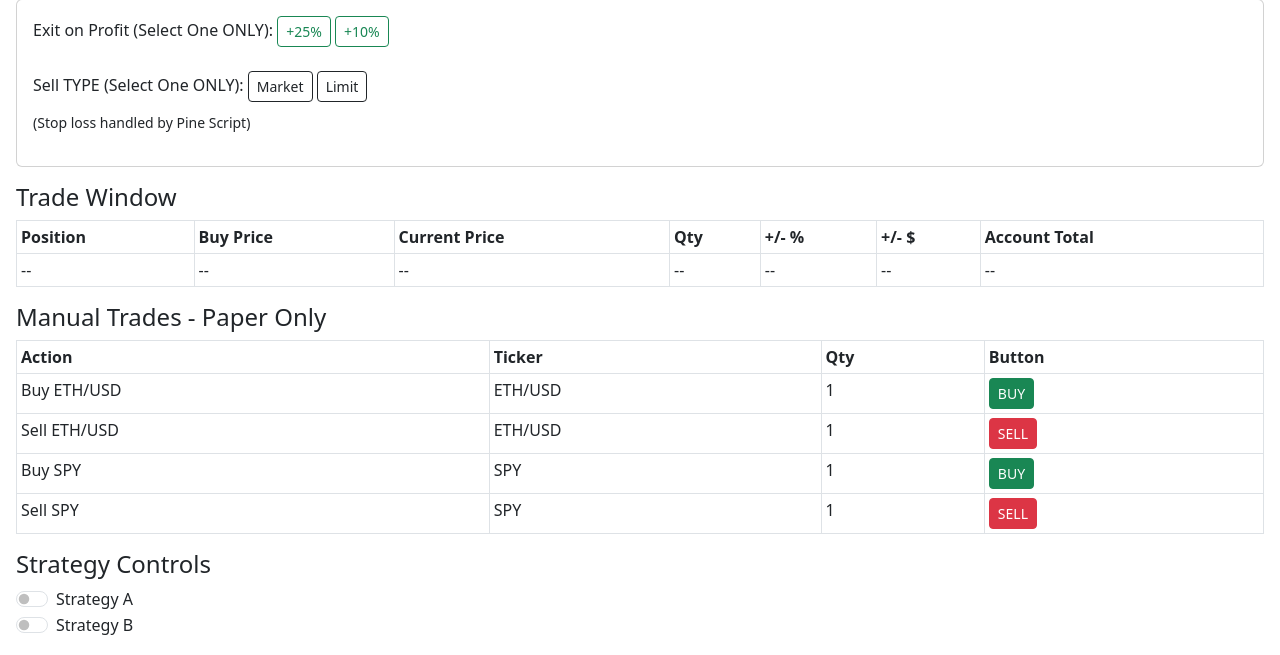
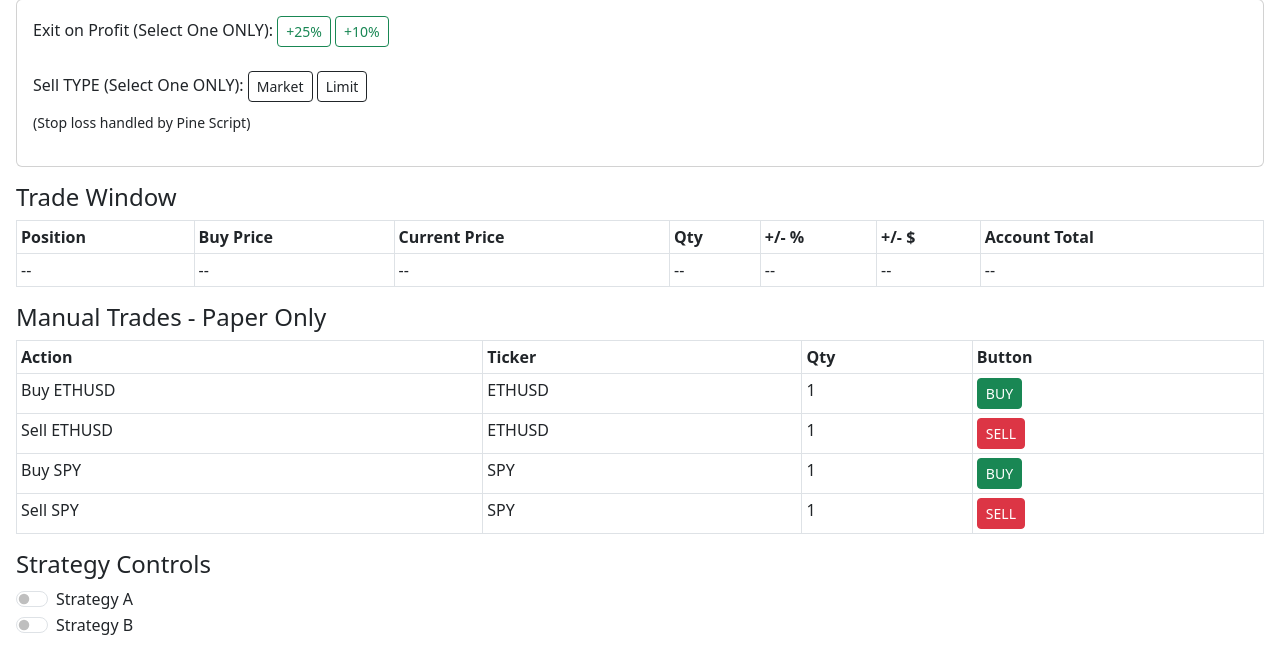
Before and after one commit to Vulpes17/flask-trading-dashboard, a Flask app: page /dashboard in a window 1280 px wide. Shown: the part 428-1083 px from the top of the page. Run offline with Flask 3, Linux system fonts and the light colour scheme.

Commit message:
with '#' will be ignored, and an empty message aborts the commit.
""done"
qquit
-m "Committing all files"
Commit all files

```diff
--- a/templates/dashboard.html
+++ b/templates/dashboard.html
@@ -97,8 +97,8 @@
                 </thead>
                 <tbody>
                     <tr>
-                        <td>Buy ETH/USD</td>
-                        <td>ETH/USD</td>
+                        <td>Buy ETHUSD</td>
+                        <td>ETHUSD</td>
                         <td>1</td>
                         <td>
                             <form action="/manual_trade" method="POST" style="display:inline;">
@@ -110,8 +110,8 @@
                         </td>
                     </tr>
                     <tr>
-                        <td>Sell ETH/USD</td>
-                        <td>ETH/USD</td>
+                        <td>Sell ETHUSD</td>
+                        <td>ETHUSD</td>
                         <td>1</td>
                         <td>
                             <form action="/manual_trade" method="POST" style="display:inline;">
```
